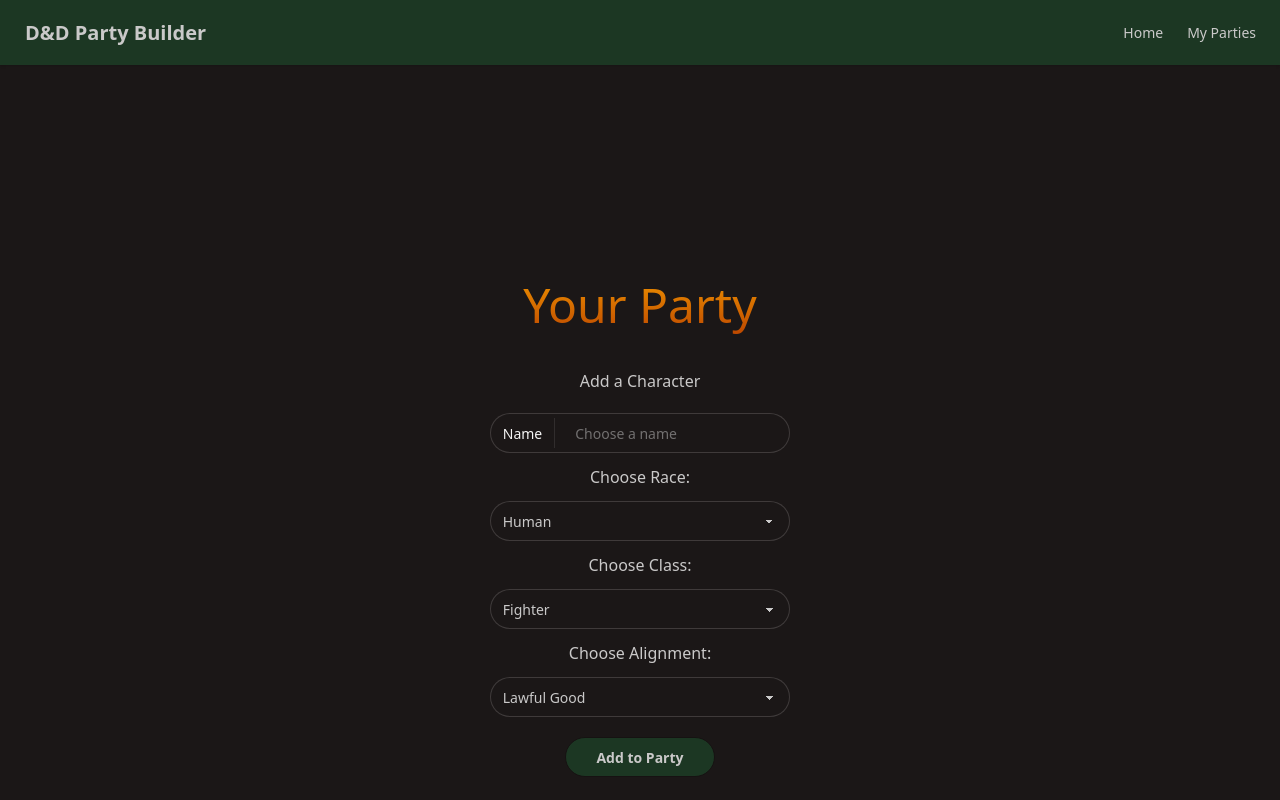
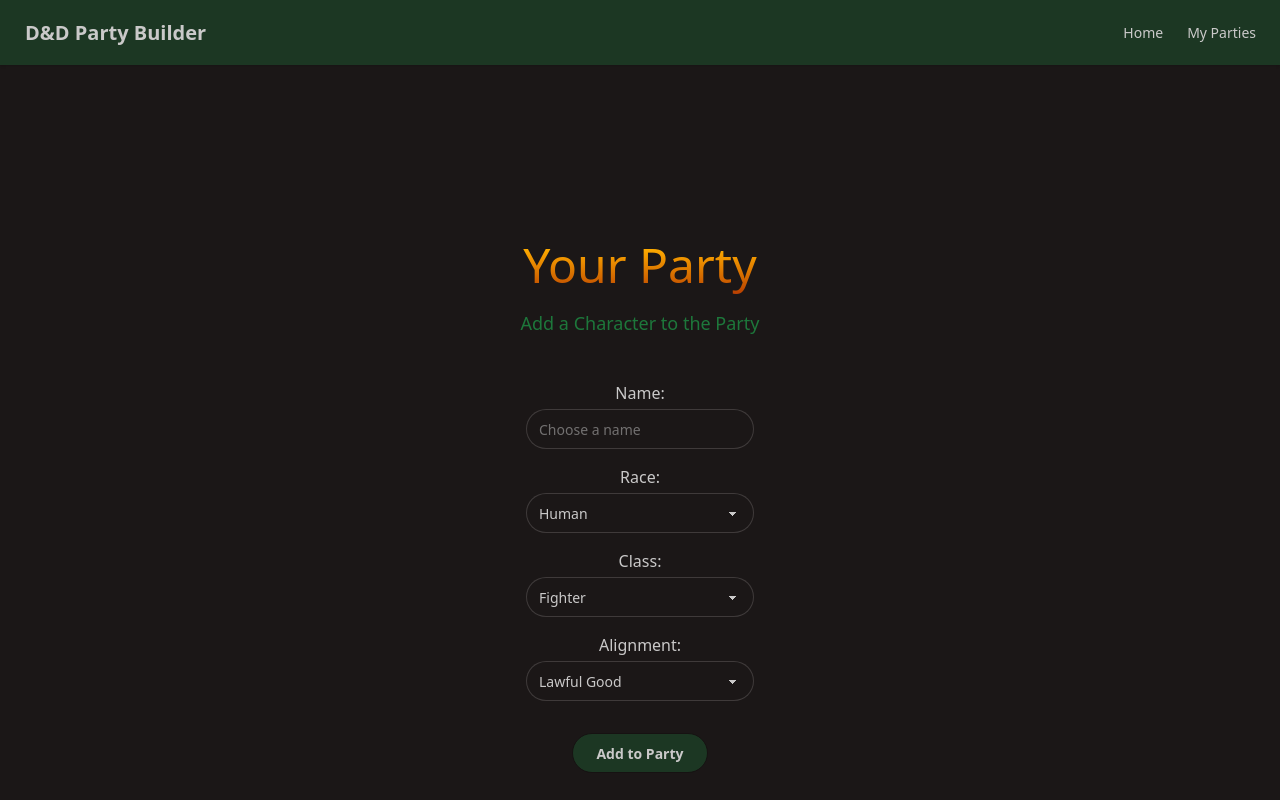
Before and after one commit to bobbythree/dnd-party-builder, a React (Vite) app: page /add-character in a window 1280 px wide. Built offline with nearby package versions, Linux system fonts and the light colour scheme.

Commit message:
Inputs working, UI improvements

```diff
--- a/src/components/DropdownInput.tsx
+++ b/src/components/DropdownInput.tsx
@@ -12,17 +12,17 @@
 
   return (
     <>
-      <label htmlFor={name} className="m-3" >{label}:</label>
+      <label htmlFor={name} className="m-1" >{label}:</label>
       <select
-        className="select"
+        className="select mb-3"
         id={name}
         name={name}
         value={value}
         onChange={onChange}
       >
 
-        {options.map((option, i) => (
-          <option key={i}>{option}</option>
+        {options.map((optionValue) => (
+          <option key={optionValue} value={optionValue}>{optionValue}</option>
         ))}
       </select>
     </>
--- a/src/components/Inputs.tsx
+++ b/src/components/Inputs.tsx
@@ -19,7 +19,7 @@
 
   const handleChange = (e: ChangeEvent<HTMLInputElement | HTMLSelectElement>) => {
     const { name, value } = e.target;
-    setFormData(prev = ({
+    setFormData(prev => ({
       ...prev,
       [name]: value,
     }));
@@ -33,7 +33,6 @@
 
   return (
     <div className="flex flex-col items-center justify-center">
-      <h3 className="pb-5">Add a Character</h3>
       <form onSubmit={handleSubmit} className="flex flex-col items-center">
         <TextInput
           label="Name"
@@ -43,21 +42,21 @@
           onChange={handleChange}
         />
         <DropdownInput
-          label="Choose Race"
+          label="Race"
           options={['Human', 'Elf', 'Half-Elf']}
           name="race"
-          value={formData.name}
+          value={formData.race}
           onChange={handleChange}
         />
         <DropdownInput
-          label="Choose Class"
+          label="Class"
           options={['Fighter', 'Druid', 'Bard']}
           name="class"
-          value={formData.name}
+          value={formData.race}
           onChange={handleChange}
         />
         <DropdownInput
-          label="Choose Alignment"
+          label="Alignment"
           options={
             [
               'Lawful Good',
@@ -72,10 +71,10 @@
             ]
           }
           name="alignment"
-          value={formData.name}
+          value={formData.race}
           onChange={handleChange}
         />
-        <button className="btn bg-primary/20 mt-5 w-[50%]" type="submit">Add to Party</button>
+        <button className="btn bg-primary/20 mt-5 w-[60%]" type="submit">Add to Party</button>
       </form>
     </div>
   )
--- a/src/components/PartyNameHeading.tsx
+++ b/src/components/PartyNameHeading.tsx
@@ -10,10 +10,13 @@
   const partyName = state?.partyName;
 
   return (
-    <h1 className="
-      bg-linear-to-b from-warning to-red-800 text-transparent bg-clip-text
-      text-center p-10 text-5xl mt-[22vh]
-      ">{partyName || 'Your Party'}
-    </h1>
+    <>
+      <h1 className="
+        bg-linear-to-b from-warning to-red-800 text-transparent bg-clip-text
+        text-center pb-5 text-5xl mt-[22vh]
+        ">{partyName || 'Your Party'}
+      </h1>
+      <h3 className="text-center pb-10 text-lg text-primary/60">Add a Character to the Party</h3>
+    </>
   )
 }
--- a/src/components/TextInput.tsx
+++ b/src/components/TextInput.tsx
@@ -11,16 +11,16 @@
 export default function TextInput({ label, placeholder, name, value, onChange }: TextInputProps) {
   return (
     <>
-      <label htmlFor={name} className="input">
-        <span className="label text-neutral-100">{label}</span>
+      <label htmlFor={name} className="m-1">{label}:</label>
       <input
+        name={name}
+        className="input mb-3"
         type="text"
         placeholder={placeholder}
         id={name}
         value={value}
         onChange={onChange}
       />
-      </label>
     </>
   )
 }
```
Lines whose indentation alone changed are shown as unchanged.
